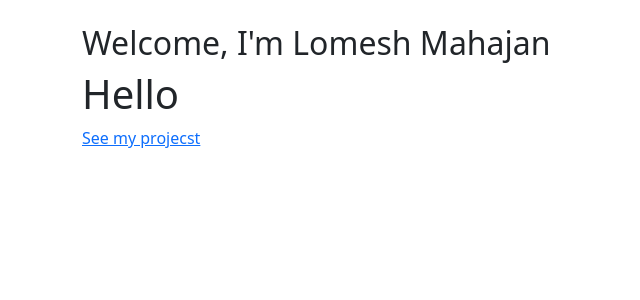
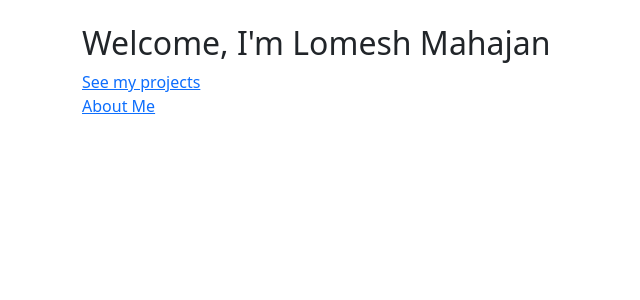
Before and after one commit to lomesh-IoT/developer-portfolio, a Django app: page / in a window 1280 px wide. Shown: the part 56-356 px from the top of the page, without its empty margins (0-640 px from the left). Run offline with Django 5.2, Linux system fonts and the light colour scheme.

Commit message:
about me page added

```diff
--- a/devportfolio/portfolio/templates/home.html
+++ b/devportfolio/portfolio/templates/home.html
@@ -1,8 +1,10 @@
 {% extends 'base.html' %}
-{% block title %} Home {% endblock %}
+{% block title %}Home{% endblock %}
 
 {% block content %}
-<h2>Welcome, I'm Lomesh Mahajan</h2>
-<h1>Hello</h1>
-<a href="project_list.html"> See my projecst</a>
+  <h2>Welcome, I'm Lomesh Mahajan</h2>
+
+  <!-- Use the URL template tag instead of hardcoded href -->
+  <a href="{% url 'project_list' %}">See my projects</a> <br>
+  <a href="{% url 'aboutMe' %}">About Me</a>
 {% endblock %}
--- a/devportfolio/portfolio/urls.py
+++ b/devportfolio/portfolio/urls.py
@@ -1,11 +1,12 @@
 from django.urls import path
-from .views import register_view, profile_view, home_view
+from .views import register_view, profile_view, home_view, aboutMe_view
 from django.contrib.auth import views as auth_views
 from . import views
 
 urlpatterns = [
 
     path('', home_view, name='home'),
+    path('about/', aboutMe_view, name='aboutMe'),
     path('register/', register_view, name='register'),
     path('profile/', profile_view, name='profile'),
     path('login/', auth_views.LoginView.as_view(template_name='login.html'), name='login'),
--- a/devportfolio/portfolio/views.py
+++ b/devportfolio/portfolio/views.py
@@ -9,6 +9,9 @@ from .forms import CustomUserCreationForm
 
 def home_view(request):
     return render(request, 'home.html')
+
+def aboutMe_view(request):
+    return render(request, 'aboutMe.html')
 
 
 def register_view(request):
```
Also changed, not shown: devportfolio/portfolio/templates/aboutMe.html (added, +7 -0 lines).
